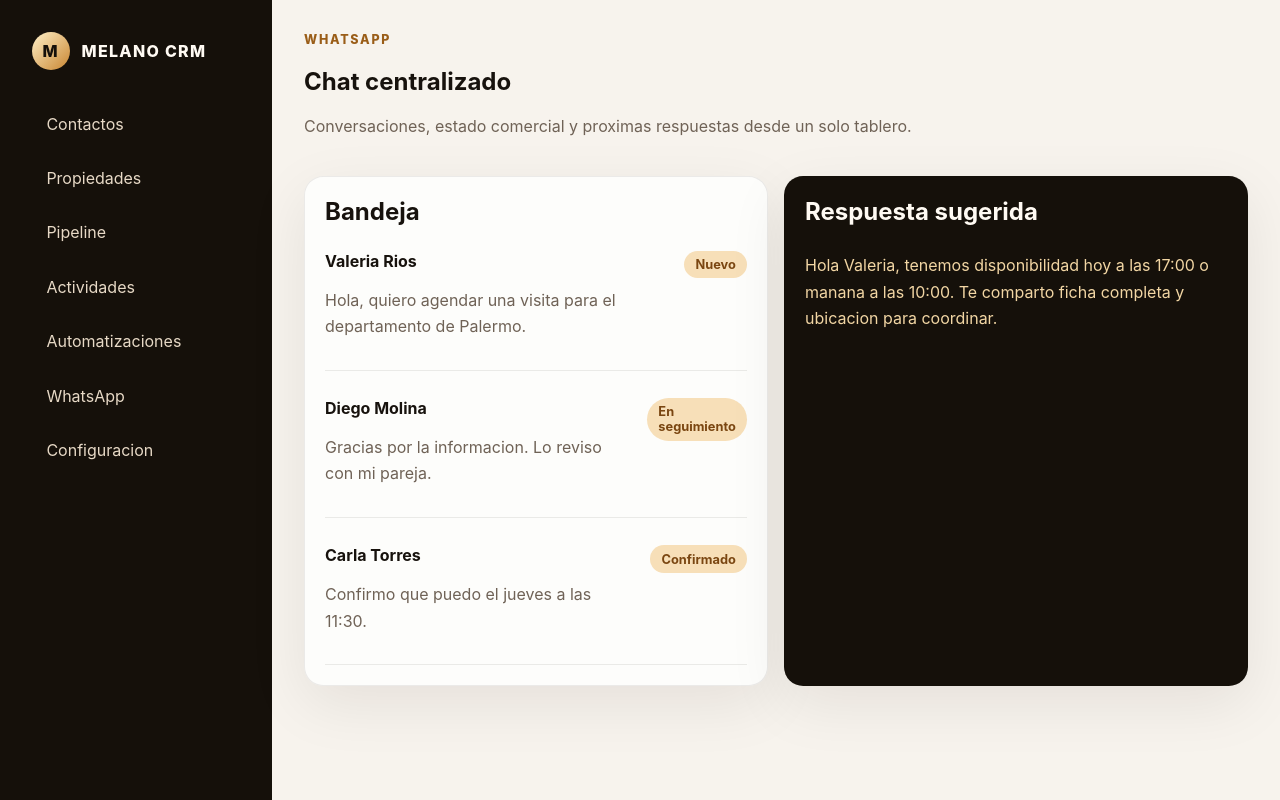
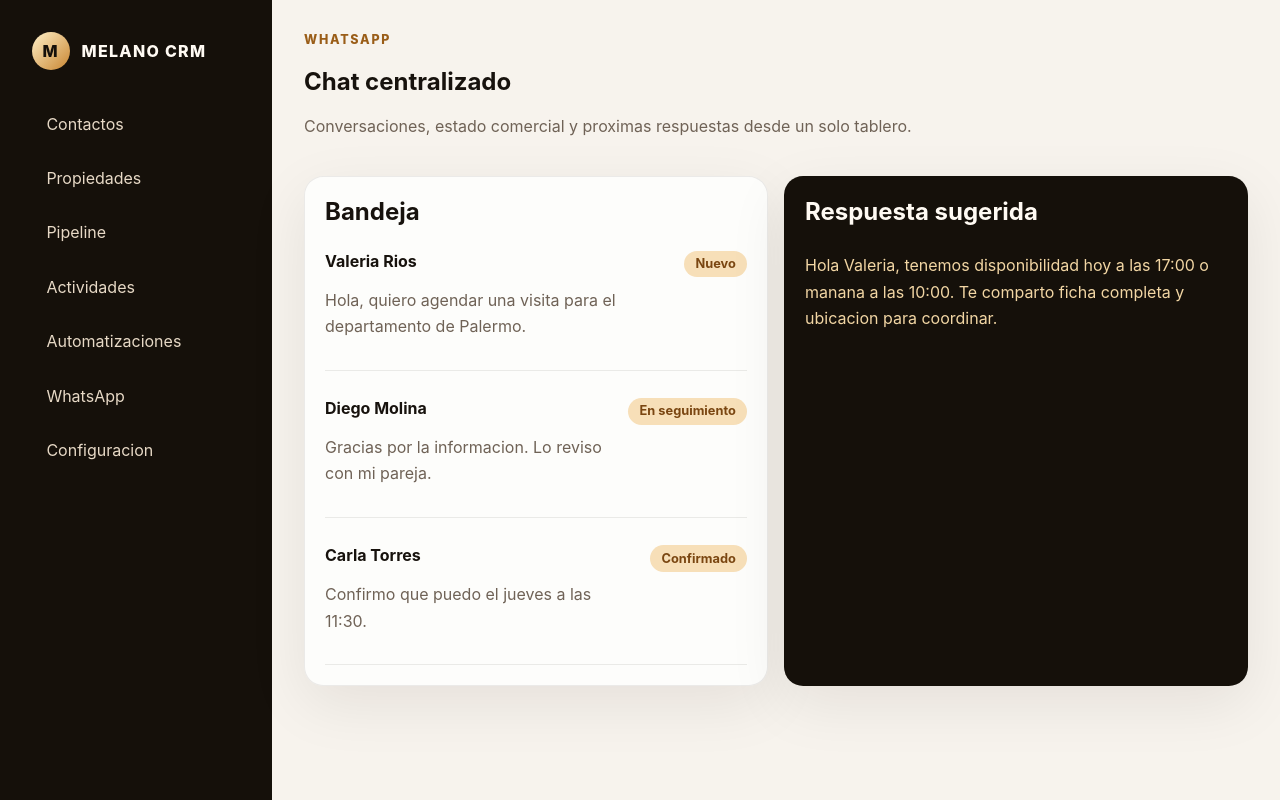
Before and after one commit to Melano-Branding-CO/Melano-Inc-Features, a Next.js app in the folder melano-crm/: page /dashboard/whatsapp in a window 1280 px wide. Built offline with nearby package versions, Linux system fonts and the light colour scheme.

Commit message:
Polish CRM WhatsApp badges
Co-authored-by: Bruno Melano <melanobruno@gmail.com>

```diff
--- a/melano-crm/app/globals.css
+++ b/melano-crm/app/globals.css
@@ -178,10 +178,13 @@ a {
 
 .badge {
   display: inline-flex;
+  flex: 0 0 auto;
   padding: 0.4rem 0.7rem;
   color: #7a4611;
   font-size: 0.8rem;
   font-weight: 700;
+  line-height: 1.1;
+  white-space: nowrap;
   background: #f7dfb8;
   border-radius: 999px;
 }
```
